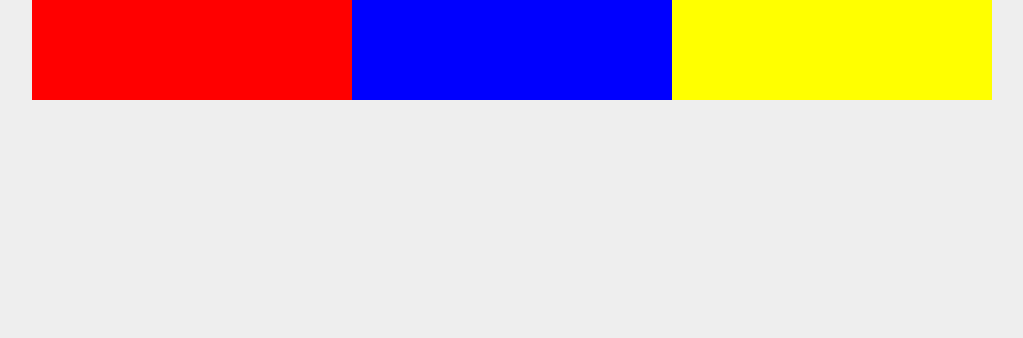
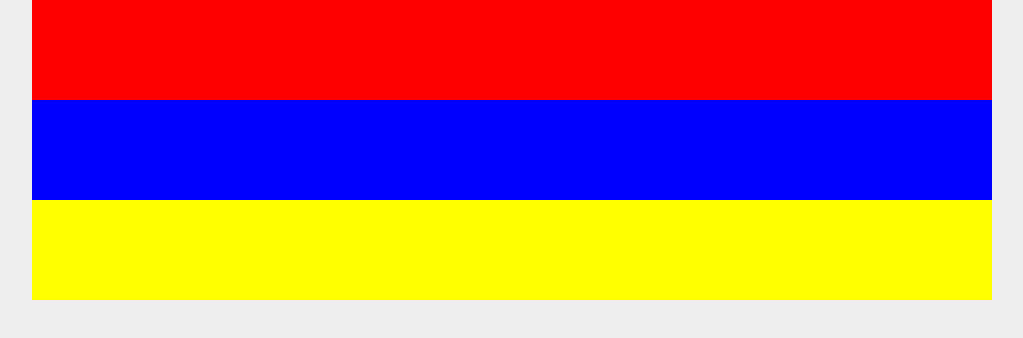
Before and after one commit to xasterKies/design-approach, a plain HTML site: page Flexbox/index.html in a window 1280 px wide. Shown: the whole page, without its empty margins (128-1151 px from the left). Drawn offline with Linux system fonts and the light colour scheme.

```diff
--- a/Flexbox/style.css
+++ b/Flexbox/style.css
@@ -20,9 +20,8 @@ body {
 
 .box {
     height: 100px;
-    min-width: 200px;
+    min-width: 500px;
     flex: 1;
-
 }
 
 .one {
```
